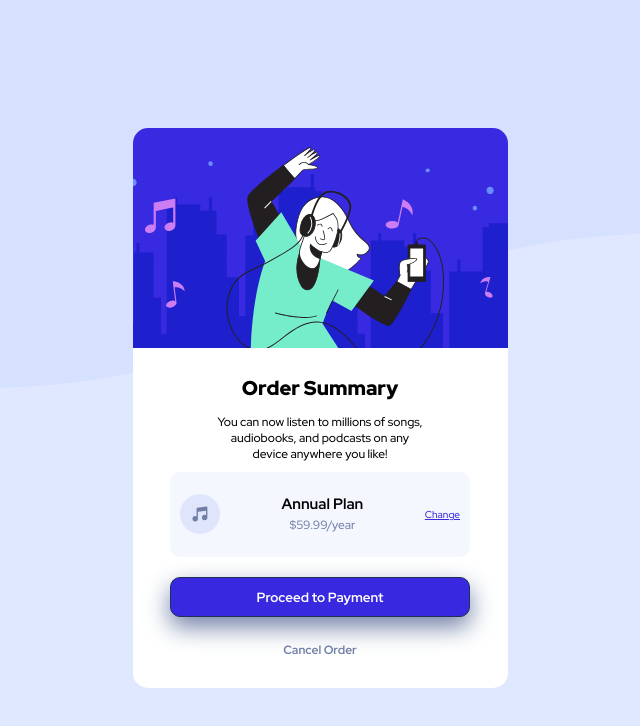
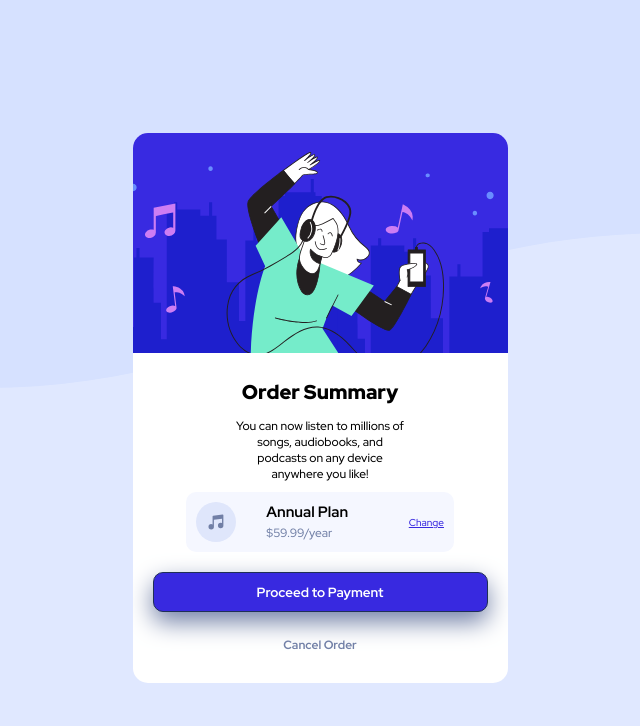
Before and after one commit to santi19999/Order-summary-component, a plain HTML site: page index.html in a window 1280 px wide. Shown: the whole page, without its empty margins (320-960 px from the left). Drawn offline with Linux system fonts and the light colour scheme.

Commit message:
Update style.css

```diff
--- a/style.css
+++ b/style.css
@@ -40,7 +40,8 @@ body {
 }
 
 .container .card {
-  width: 375px;
+  width: 100%;
+  max-width: 375px;
   display: -webkit-box;
   display: -ms-flexbox;
   display: flex;
@@ -57,6 +58,7 @@ body {
   overflow: hidden;
   border-radius: 15px;
   background-color: white;
+  padding: 0 20px;
 }
 
 .container .card-body {
@@ -92,9 +94,6 @@ body {
   -webkit-box-align: center;
       -ms-flex-align: center;
           align-items: center;
-  -webkit-box-pack: justify;
-      -ms-flex-pack: justify;
-          justify-content: space-between;
   padding: 10px;
   background-color: var(--azul-muy-palido);
   border-radius: 10px;
@@ -109,6 +108,7 @@ body {
 .container .card-buttons a {
   color: var(--azul-brillante);
   font-weight: 500;
+  margin-left: auto;
 }
 
 .container .card-buttons a:hover {
@@ -118,7 +118,7 @@ body {
 }
 
 .container .card-buttons h2 {
-  text-align: center;
+  margin: 0 auto;
 }
 
 .container .card-buttons h2 span {
@@ -130,7 +130,7 @@ body {
 
 .container .card button {
   background-color: var(--azul-brillante);
-  width: 80%;
+  width: 100%;
   height: 40px;
   color: white;
   border: 1px solid var(--azul-oscuro);
```
